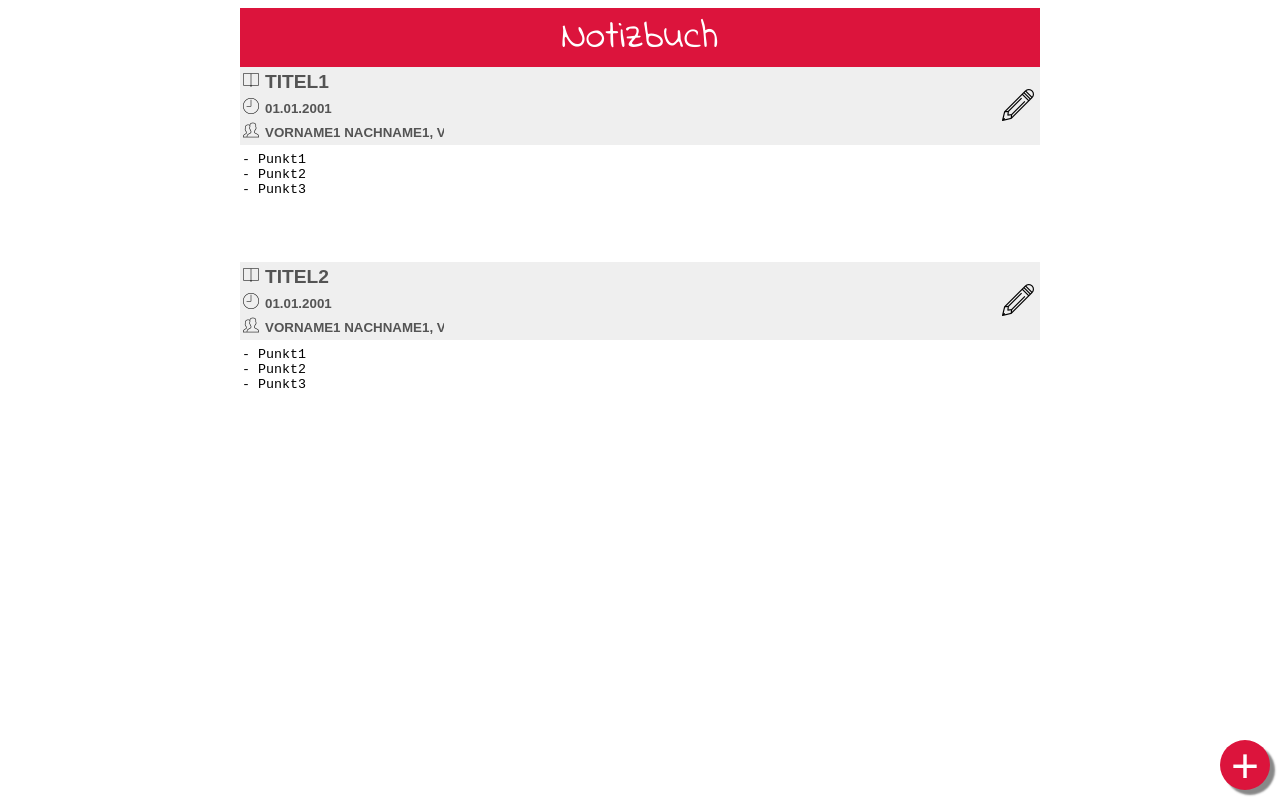
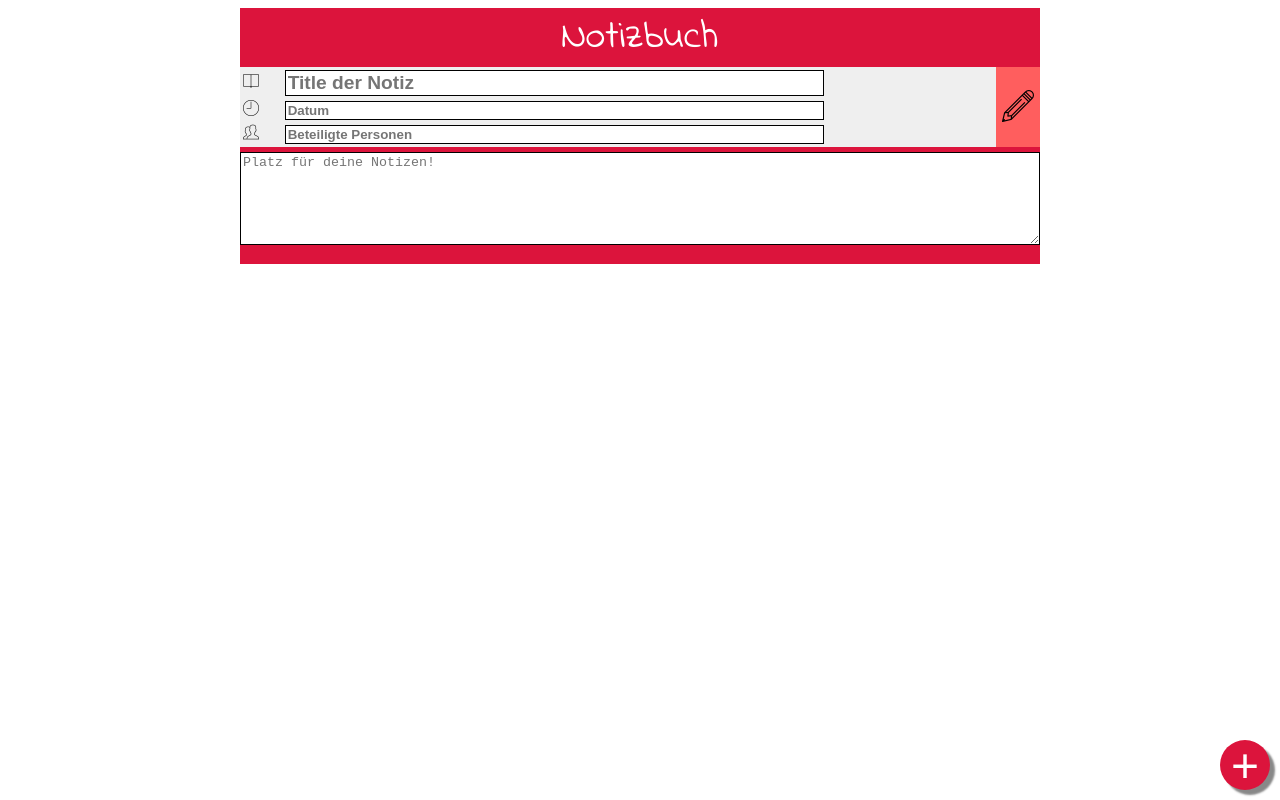
Before and after one commit to freitaggeorg/IBO_HTML_CSS, a website: page index.html in a window 1280 px wide. Both pictures are taken after a click on the button 1018 px from the left and 106 px from the top of the page. Drawn offline with Linux system fonts and the light colour scheme.

Commit message:
Replace HTML Code with JS generated one

```diff
--- a/index.html
+++ b/index.html
@@ -14,51 +14,51 @@
                 Notizbuch
             </div>
             <ul id="main_list">
-                <li>
+                <!--<li name="listEntry">
                     <div name="proceedings1">
                         <div name="header1" class="header">
                             <table>
                                 <tr>
                                     <td> <img width="16px" src="assets/001-interface.png"/></td>
                                     <td >
-                                        <input type="text" value="Titel1" disabled="true" class="fieldentry title">
+                                        <input id="title1" type="text" value="Titel1" class="fieldentry title">
                                     </td>
                                 </tr>
                                 <tr>
                                     <td><img width="16px" src="assets/003-time.png"/></td>
-                                    <td > <input type="text" value="01.01.2001" disabled="true" class="fieldentry"></td>
+                                    <td > <input id="date1" type="text" value="01.01.2001" class="fieldentry"></td>
                                 </tr>
                                 <tr>
                                     <td><img width="16px" src="assets/002-users.png"/></td>
-                                    <td ><input type="text" value="Vorname1 Nachname1, Vorname2, Nachname2" disabled="true" class="fieldentry"></td>
+                                    <td ><input id="names1" type="text" value="Vorname1 Nachname1, Vorname2, Nachname2" class="fieldentry"></td>
                                 </tr>
                             </table>
-                            <button id="button1">
+                            <button type="button" id="button1">
                                 <img src="assets/001-draw.png" alt="">
                             </button>
                         </div>
                         <div name="Text1">
-                            <textarea>- Punkt1 &#10;- Punkt2&#10;- Punkt3</textarea>
+                            <textarea id="textarea1">- Punkt1 &#10;- Punkt2&#10;- Punkt3</textarea>
                         </div>
                     </div>
                 </li>
-                <li>
+                <li name="listEntry">
                     <div name="proceedings2">
                         <div name="header" class="header">
                             <table>
                                 <tr>
                                     <td> <img width="16px" src="assets/001-interface.png"/></td>
                                     <td >
-                                        <input type="text" value="Titel2" disabled="true" class="fieldentry title">
+                                        <input id="title2" type="text" value="Titel2" class="fieldentry title">
                                     </td>
                                 </tr>
                                 <tr>
                                     <td><img width="16px" src="assets/003-time.png"/></td>
-                                    <td > <input type="text" value="01.01.2001" disabled="true" class="fieldentry"></td>
+                                    <td > <input id="date2" type="text" value="01.01.2001" class="fieldentry"></td>
                                 </tr>
                                 <tr>
                                     <td><img width="16px" src="assets/002-users.png"/></td>
-                                    <td ><input type="text" value="Vorname1 Nachname1, Vorname2, Nachname2" disabled="true" class="fieldentry"></td>
+                                    <td ><input id="names2" type="text" value="Vorname1 Nachname1, Vorname2, Nachname2" class="fieldentry"></td>
                                 </tr>
                             </table>
                             <button id="button2">
@@ -66,12 +66,13 @@
                             </button>
                         </div>
                         <div name="Textbox">
-                            <textarea>- Punkt1 &#10;- Punkt2&#10;- Punkt3</textarea>
+                            <textarea  id="textarea2">- Punkt1 &#10;- Punkt2&#10;- Punkt3</textarea>
                         </div>
                     </div>
-                </li>
+                </li>-->
             </ul>
         </section>
         <button id="add">+</button>
     </body>
+    <script type="text/javascript" src="script.js"></script>
 </html>
--- /dev/null
+++ b/script.js
@@ -0,0 +1,127 @@
+var proceedings = []
+
+function addProceeding(){
+    var value = proceedings.length+1;
+    proceedings.push ({
+        textarea: document.getElementById("textarea"+value),
+        names: document.getElementById("names"+value),
+        date: document.getElementById("date"+value),
+        title: document.getElementById("title"+value),
+        button: document.getElementById("button"+value)
+    });
+}
+
+function getProceedings (button){
+    console.log(button);
+    var returnValue;
+    proceedings.forEach(function(element) {
+        if(element.button==button){
+            console.log (element);
+            returnValue = element;
+        }
+    }, this);
+    return returnValue;
+}
+
+function editProceeding (event) {
+    var element = getProceedings(event.target);
+    if(!element.button.classList.contains ("activated")) {
+        element.textarea.classList.toggle("active");
+        element.names.classList.toggle("fieldentry_active");
+        element.date.classList.toggle("fieldentry_active");
+        element.title.classList.toggle("fieldentry_active");
+        element.button.classList.add("activated");
+    }else {
+        element.button.classList.remove("activated");
+        element.textarea.classList.toggle("active");
+        element.names.classList.toggle("fieldentry_active");
+        element.date.classList.toggle("fieldentry_active");
+        element.title.classList.toggle("fieldentry_active");
+    }
+}
+
+function createNewProceeding () {
+    var list = document.getElementsByName("listEntry");
+    var main = document.getElementById("main_list");
+    var li = document.createElement("li");
+        li.setAttribute("name", "listEntry");
+    var div1 = document.createElement("div");
+        div1.setAttribute("name", "proceedings"+(list.length+1));
+    var div2 = document.createElement("div");
+        div2.setAttribute("name","header");
+        div2.setAttribute("class", "header");
+    var div3 = document.createElement("div");
+        div3.setAttribute("name","Textbox");
+    var table = document.createElement("table");
+    var tr1 = document.createElement("tr");
+    var tr2 = document.createElement("tr");
+    var tr3 = document.createElement("tr");
+    var td1 = document.createElement("td");
+    var td2 = document.createElement("td");
+    var td3 = document.createElement("td");
+    var td4 = document.createElement("td");
+    var td5 = document.createElement("td");
+    var td6 = document.createElement("td");
+    var img1 = document.createElement("img");
+        img1.setAttribute("width","16px");
+        img1.setAttribute("src","assets/001-interface.png");
+    var img2 = document.createElement("img");
+        img2.setAttribute("width","16px");
+        img2.setAttribute("src","assets/003-time.png");
+    var img3 = document.createElement("img");
+        img3.setAttribute("width","16px");
+        img3.setAttribute("src","assets/002-users.png");
+    var img4 = document.createElement("img");
+        img4.setAttribute("src","assets/001-draw.png");
+    var input1 = document.createElement("input");
+        input1.setAttribute("id", "title"+(list.length+1));
+        input1.setAttribute("type", "text");
+        input1.setAttribute("class", "fieldentry title");
+        input1.setAttribute("placeholder", "Title der Notiz");
+    var input2 = document.createElement("input");
+        input2.setAttribute("id", "date"+(list.length+1));
+        input2.setAttribute("type", "text");
+        input2.setAttribute("placeholder", "Datum");
+        input2.setAttribute("class", "fieldentry");
+    var input3 = document.createElement("input");
+        input3.setAttribute("id", "names"+(list.length+1));
+        input3.setAttribute("type", "text");
+        input3.setAttribute("placeholder", "Beteiligte Personen");
+        input3.setAttribute("class", "fieldentry");
+    var btn = document.createElement("button");
+        btn.setAttribute("id", "button"+(list.length+1));
+    var ta = document.createElement("textarea");
+        ta.setAttribute("id","textarea"+(list.length+1));
+        ta.setAttribute("placeholder", "Platz für deine Notizen!");
+
+    li.appendChild(div1);
+    div1.appendChild(div2);
+    div2.appendChild(table);
+    div2.appendChild(btn);
+    btn.appendChild(img4);
+    table.appendChild(tr1);
+    table.appendChild(tr2);
+    table.appendChild(tr3);
+    tr1.appendChild(td1);
+    tr1.appendChild(td2);
+    tr2.appendChild(td3);
+    tr2.appendChild(td4);
+    tr3.appendChild(td5);
+    tr3.appendChild(td6);
+    td1.appendChild(img1);
+    td2.appendChild(input1);
+    td3.appendChild(img2);
+    td4.appendChild(input2);
+    td5.appendChild(img3);
+    td6.appendChild(input3);
+    div1.appendChild(div3);
+    div3.appendChild(ta);
+    main.insertBefore(li, main.childNodes[0]);
+
+    addProceeding();
+    console.log(proceedings.length);
+    document.getElementById("button"+proceedings.length).addEventListener('click', editProceeding);
+}
+document.getElementById("add").addEventListener('click', createNewProceeding);
+
+createNewProceeding();
--- a/style.css
+++ b/style.css
@@ -11,12 +11,18 @@
 section {
     width: 800px;
     margin: auto;
+    background-color: crimson;
+    height: 100%;
 }
 
 button {
     background-color: #efefef;
     border: none;
     cursor: pointer;
+}
+
+button > img{
+    pointer-events: none;
 }
 
 button:hover {
@@ -33,6 +39,11 @@ button:hover > img {
     left: 2px;
 }
 
+table {
+    width: 80%;
+    box-sizing: border-box;
+}
+
 textarea {
     resize:none;
     width: 100%;
@@ -44,12 +55,16 @@ textarea {
     border: none;
 }
 
-textarea:focus {
+.active {
+    pointer-events: all;
+    resize: vertical;
     border: 1px solid black;
-    resize: vertical;
-    pointer-events: all;
+    background-color: white
 }
 
+.activated {
+    background-color: #ff5e5e;
+}
 
 
 #main_list {
@@ -72,14 +87,25 @@ textarea:focus {
 }
 
 .fieldname {
-    padding-right: 10px;
+    padding-right: 0px;
+    width: 10%
 }
 
 .fieldentry {
     font-weight: 600;
     text-transform: uppercase;
-    background-color: #efefef;
+     background-color: #efefef;
     border: none;
+    width: 90%;
+    pointer-events: none;
+}
+
+.fieldentry_active{
+    background-color: white;
+    border: 1px solid black;
+    width: 90%;
+    text-transform: unset;
+    pointer-events: all;
 }
 
 .title {
```
